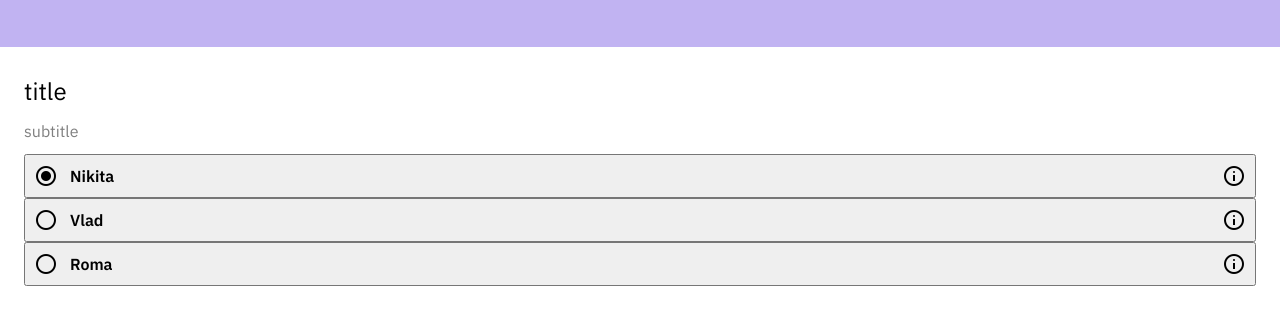
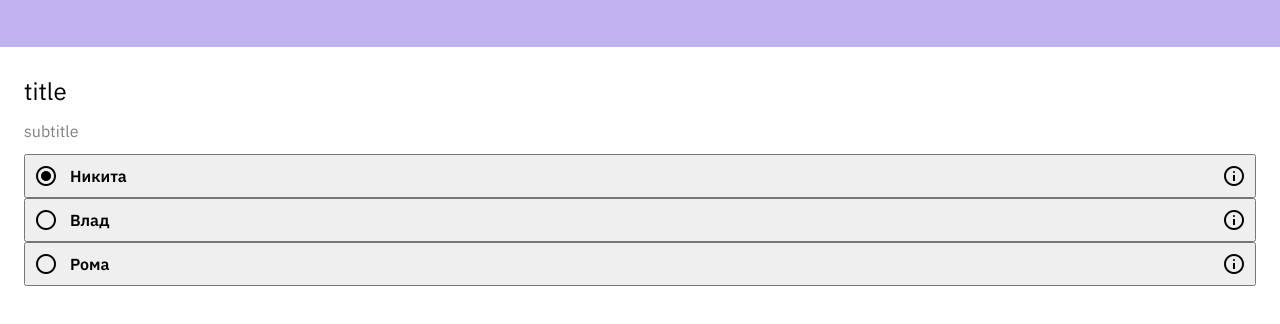
Before and after one commit to niktiin/utech-app, a Vue app: page /identific in a window 1280 px wide. Shown: the part 1233-1557 px from the top of the page. Built offline with nearby package versions, Linux system fonts and the light colour scheme.

Commit message:
fix: IdetificView to get used & save to store

```diff
--- a/src/views/IdentificView.vue
+++ b/src/views/IdentificView.vue
@@ -4,14 +4,14 @@
     <div class="IdentificView__content">
       <text-component title="title" subtitle="subtitle" />
       <radio-button-component
-        v-for="(label, index) in radioButtonLabels"
+        v-for="(label, index) in getLablesForRadioButton('username')"
         :key="index"
         :isSelect="getRadioButtonSelectIndexEqual(index)"
         @select="setRadioButtonSelectIndex(index)"
         :label="label"
       />
     </div>
-    <navigation-component :buttons="navigationComponentButtons" />
+    <navigation-component :buttons="getNavigationComponentButtons()" />
   </div>
 </template>
 
@@ -44,10 +44,20 @@ export default {
           props: ["main"],
         },
       ],
-      radioButtonLabels: ["Nikita", "Vlad", "Roma"],
     };
   },
-  methods: {},
+  methods: {
+    getLablesForRadioButton(group) {
+      let obj = this.$store.state.formData.find((item) => item.name == group);
+      return obj.variants;
+    },
+    getNavigationComponentButtons() {
+      let value =
+        this.getLablesForRadioButton("username")[this.radioButtonSelectIndex];
+      this.$store.commit("setFormData", { propName: "username", value: value });
+      return this.navigationComponentButtons;
+    },
+  },
 };
 </script>
 
@@ -55,7 +65,7 @@ export default {
 .IdentificView {
   &__content {
     padding: 12px 24px;
-    margin-bottom: 24px;
+    margin-bottom: 56px;
   }
 }
 </style>
```
